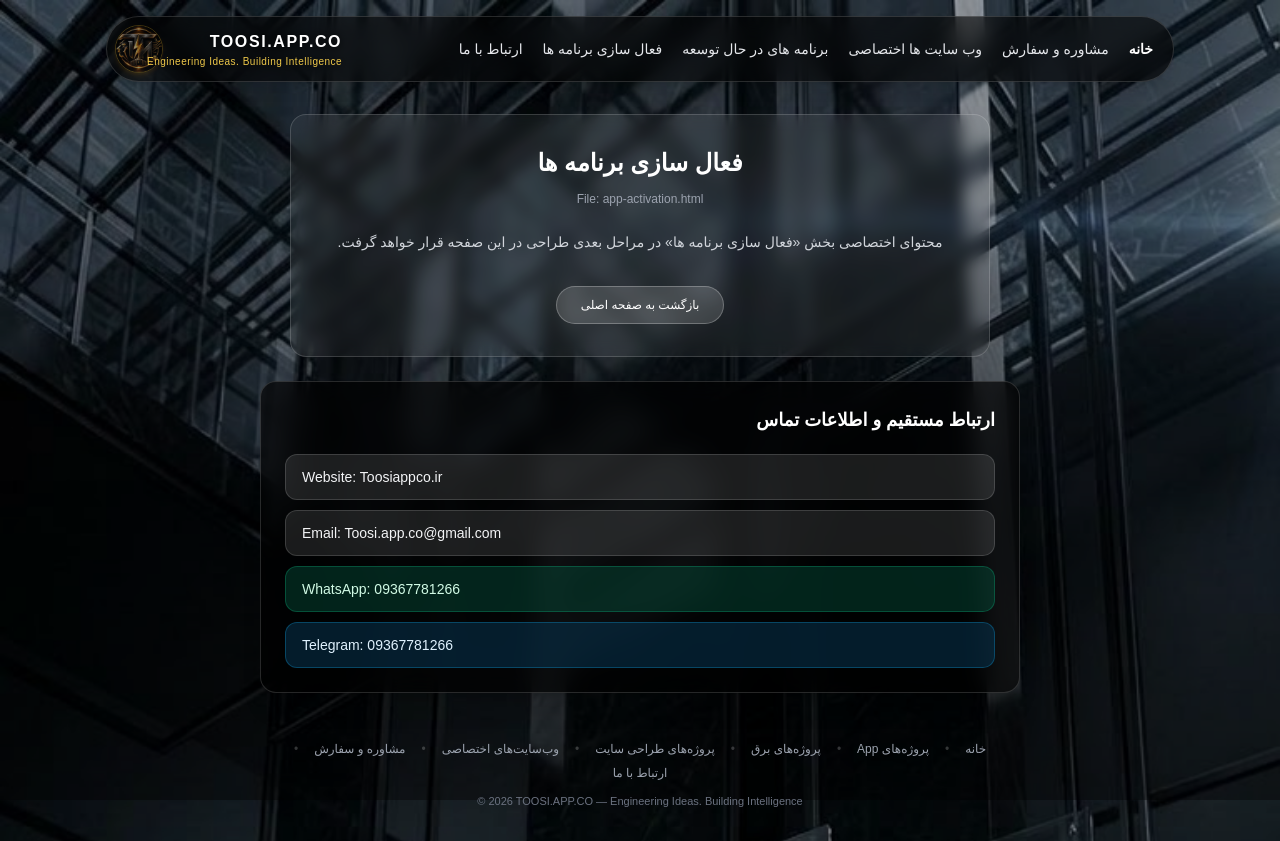
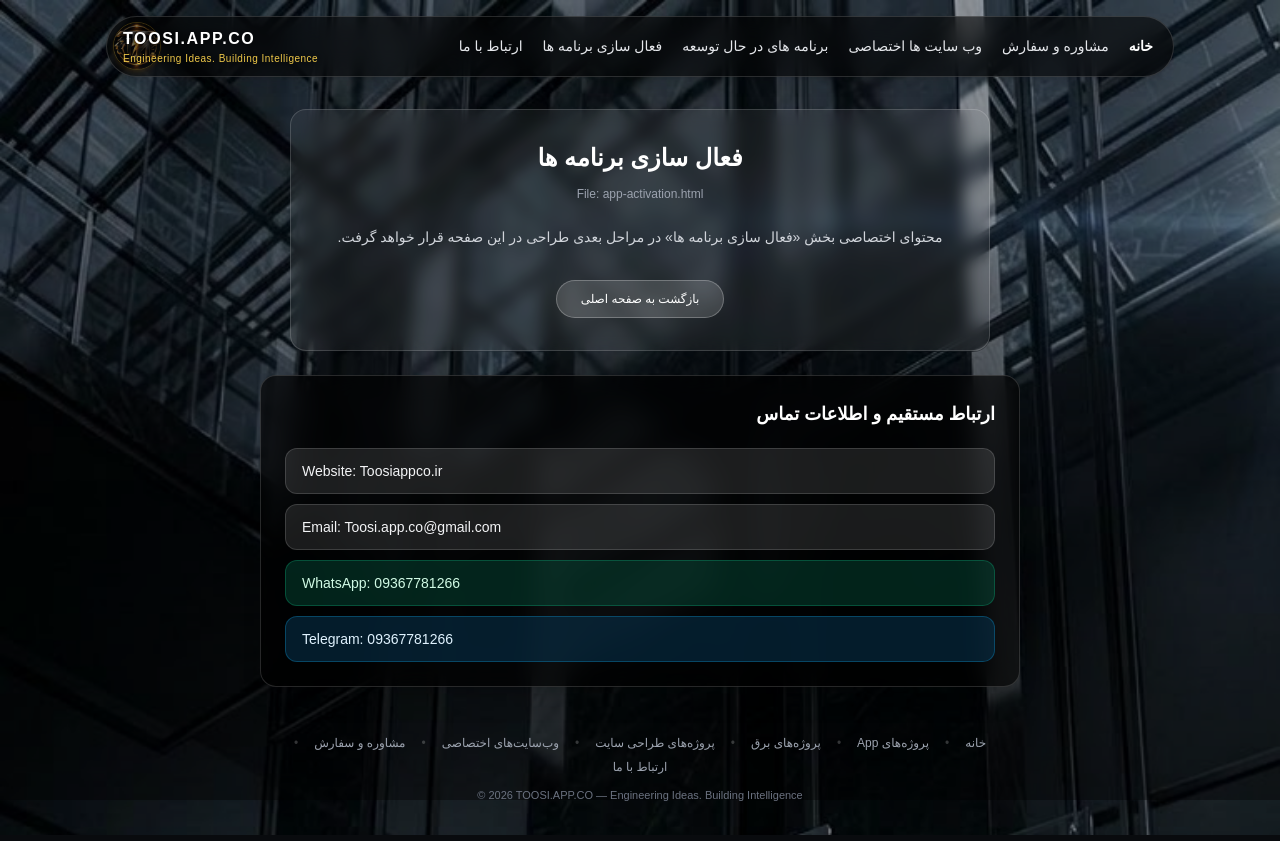
Before and after one commit to mahdiakbarihp-cell/Toosi.app.co-, a plain HTML site: page app-activation.html in a window 1280 px wide. Drawn offline with nearby package versions, Linux system fonts and the light colour scheme; a small style sheet from the web is missing.

Commit message:
Sync project files via Zip2Git

```diff
--- a/app-activation.html
+++ b/app-activation.html
@@ -128,10 +128,10 @@
                 </div>
             </div>
 
-            <!-- سمت چپ: چسبیده به لبه چپ کادر (لوگو سمت چپ پشت نوشته و متن جلو) -->
-            <a href="index.html" class="relative flex items-center justify-end pl-1.5 md:pl-2 text-white hover:text-gray-200 transition shrink-0" dir="ltr">
-                <img src="images/logo/logo.png" alt="TOOSI.APP.CO" width="52" height="52" class="relative z-0 -mr-4 h-11 md:h-12 w-11 md:w-12 rounded-full object-cover opacity-55 border border-amber-400/45 shadow-md shadow-amber-500/20">
-                <div class="relative z-10 flex flex-col leading-tight text-right pr-1" style="text-shadow: 0 1px 8px rgba(0,0,0,0.9);">
+            <!-- سمت چپ: چسبیده به لبه چپ کادر (متن در لبه چپ و لوگو در پس‌زمینه سمت چپ پشت نوشته) -->
+            <a href="index.html" class="relative flex items-center pl-3.5 md:pl-4 py-0.5 text-white hover:text-gray-200 transition shrink-0" dir="ltr">
+                <img src="images/logo/logo.png" alt="TOOSI.APP.CO" width="48" height="48" class="pointer-events-none absolute left-1 md:left-1.5 top-1/2 -translate-y-1/2 z-0 h-11 md:h-12 w-11 md:w-12 rounded-full object-cover opacity-50 border border-amber-400/45 shadow-md shadow-amber-500/20">
+                <div class="relative z-10 flex flex-col items-start leading-tight text-left" style="text-shadow: 0 1px 8px rgba(0,0,0,0.95);">
                     <span class="font-bold tracking-widest text-sm md:text-base">TOOSI.APP.CO</span>
                     <span class="text-[9px] md:text-[10px] font-normal tracking-wider text-amber-300/95 mt-0.5">Engineering Ideas. Building Intelligence</span>
                 </div>
```
Also changed, not shown: app-projects.html (+4 -4 lines), consultation-order.html (+4 -4 lines), contact.html (+4 -4 lines), custom-websites.html (+4 -4 lines), design-build-projects.html (+4 -4 lines), electrical-projects.html (+4 -4 lines), index.html (+4 -4 lines), projects-in-development.html (+4 -4 lines).
